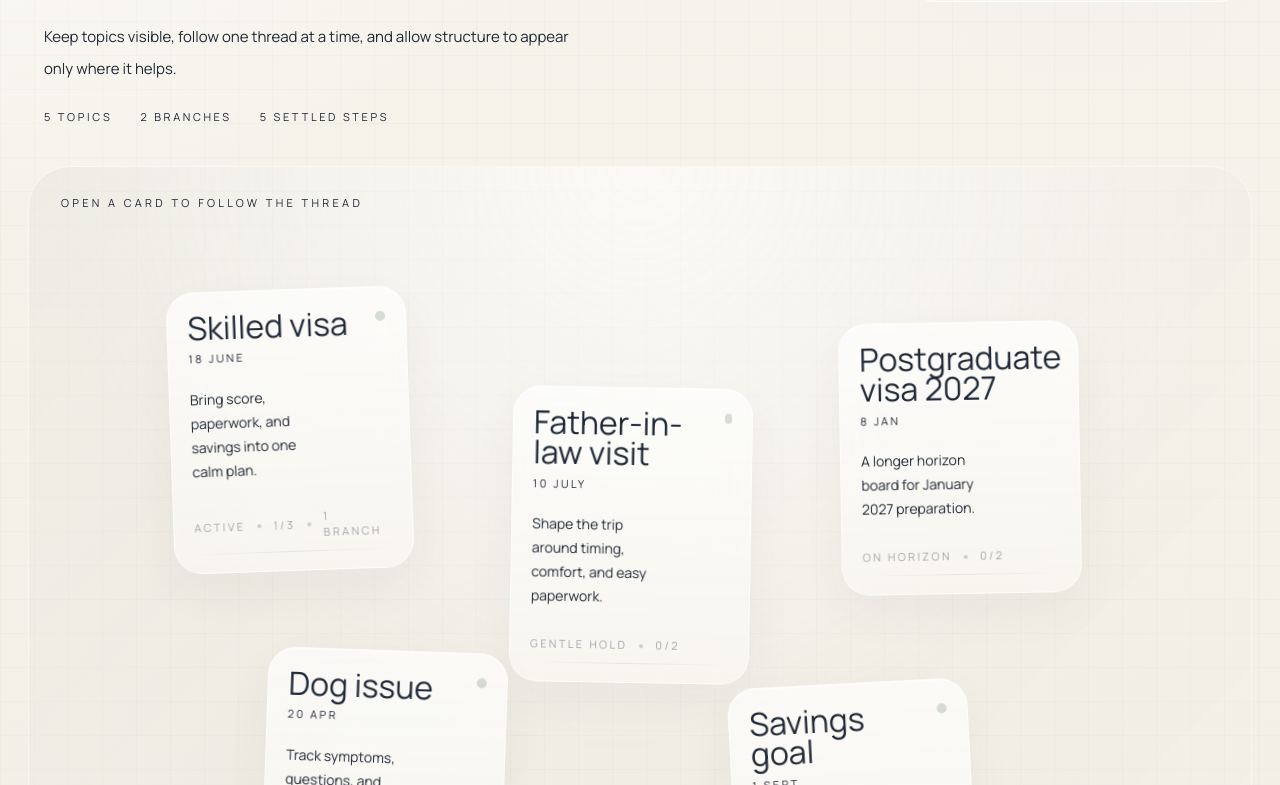
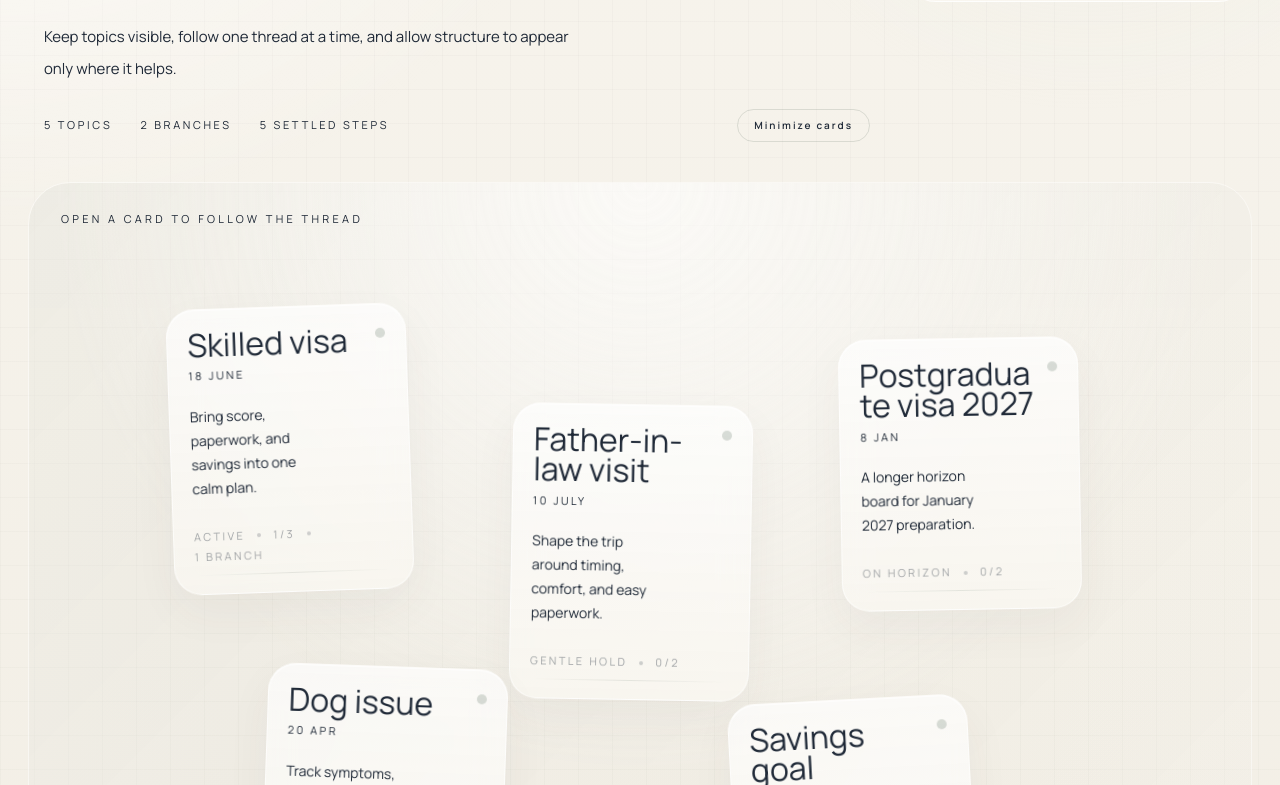
Before and after one commit to luck9217/brainstorm, a Next.js app: page / in a window 1280 px wide. Shown: the part 455-1240 px from the top of the page. Built offline with nearby package versions, Linux system fonts and the light colour scheme.

Commit message:
Add compact card mode and fix text overflow in cards

```diff
--- a/components/board-shell.jsx
+++ b/components/board-shell.jsx
@@ -62,6 +62,7 @@ function ConnectionLine({ line }) {
 export default function BoardShell({ initialTopics }) {
   const [topics, setTopics] = useState(initialTopics);
   const [selectedTopicId, setSelectedTopicId] = useState(null);
+  const [isCompactView, setIsCompactView] = useState(false);
   const [line, setLine] = useState(null);
 
   const cardRefs = useRef({});
@@ -269,6 +270,13 @@ export default function BoardShell({ initialTopics }) {
                 }{" "}
                 settled steps
               </span>
+              <button
+                type="button"
+                onClick={() => setIsCompactView((current) => !current)}
+                className="ml-auto rounded-full border border-sage/25 bg-white/68 px-4 py-2 text-[10px] font-semibold tracking-[0.2em] text-ink/56 transition hover:bg-white"
+              >
+                {isCompactView ? "Expand cards" : "Minimize cards"}
+              </button>
             </div>
           </div>
 
@@ -291,6 +299,7 @@ export default function BoardShell({ initialTopics }) {
                   topics.filter((entry) => entry.parentId === topic.id).length
                 }
                 isActive={topic.id === selectedTopicId}
+                isCompact={isCompactView}
                 onSelect={handleSelectTopic}
                 onMove={handleMoveTopic}
                 cardRef={(node) => {
--- a/components/topic-card.jsx
+++ b/components/topic-card.jsx
@@ -34,6 +34,7 @@ export default function TopicCard({
   topic,
   childCount,
   isActive,
+  isCompact,
   onSelect,
   onMove,
   cardRef,
@@ -157,9 +158,9 @@ export default function TopicCard({
       onPointerUp={endPointerInteraction}
       onPointerCancel={endPointerInteraction}
       aria-pressed={isActive}
-      className={`topic-card card-halo paper-panel absolute z-10 w-[240px] select-none rounded-[28px] border border-white/60 px-5 pb-7 pt-5 text-left transition duration-300 hover:-translate-y-1.5 hover:border-white/85 focus:outline-none focus:ring-2 focus:ring-sage/30 ${
-        isDragging ? "cursor-grabbing" : "cursor-grab"
-      } ${
+      className={`topic-card card-halo paper-panel absolute z-10 overflow-hidden select-none rounded-[28px] border border-white/60 text-left transition duration-300 hover:-translate-y-1.5 hover:border-white/85 focus:outline-none focus:ring-2 focus:ring-sage/30 ${
+        isCompact ? "w-[208px] px-4 pb-4 pt-4" : "w-[240px] px-5 pb-7 pt-5"
+      } ${isDragging ? "cursor-grabbing" : "cursor-grab"} ${
         isActive
           ? "z-20 -translate-y-1.5 border-sage/45 bg-white/92 shadow-[0_22px_48px_rgba(72,67,57,0.12)]"
           : ""
@@ -171,9 +172,13 @@ export default function TopicCard({
         touchAction: "none",
       }}
     >
-      <div className="mb-5 flex items-start justify-between gap-3">
-        <div>
-          <p className="font-heading text-[2rem] leading-[0.95] text-ink">
+      <div
+        className={`${isCompact ? "mb-3" : "mb-5"} flex items-start justify-between gap-3`}
+      >
+        <div className="min-w-0 flex-1">
+          <p
+            className={`${isCompact ? "text-[1.55rem]" : "text-[2rem]"} break-words [overflow-wrap:anywhere] font-heading leading-[0.95] text-ink`}
+          >
             {topic.title}
           </p>
           {topic.dueDate ? (
@@ -182,15 +187,21 @@ export default function TopicCard({
             </p>
           ) : null}
         </div>
-        <span className="mt-1 h-2.5 w-2.5 rounded-full bg-sage/30" />
+        <span className="mt-1 h-2.5 w-2.5 shrink-0 rounded-full bg-sage/30" />
       </div>
 
-      <p className="max-w-[18ch] pr-6 text-[14px] leading-6 text-ink/58">
-        {topic.preview || topic.note}
-      </p>
+      {!isCompact ? (
+        <p className="max-w-[18ch] break-words [overflow-wrap:anywhere] pr-6 text-[14px] leading-6 text-ink/58">
+          {topic.preview || topic.note}
+        </p>
+      ) : null}
 
-      <div className="mt-7 flex items-center gap-3 text-[11px] uppercase tracking-[0.22em] text-ink/40">
-        <span>{topic.status || "Active"}</span>
+      <div
+        className={`${isCompact ? "mt-3" : "mt-7"} flex flex-wrap items-center gap-x-3 gap-y-1 text-[11px] uppercase tracking-[0.22em] text-ink/40`}
+      >
+        <span className="break-words [overflow-wrap:anywhere]">
+          {topic.status || "Active"}
+        </span>
         <span className="h-1 w-1 rounded-full bg-ink/20" />
         <span>{getChecklistProgress(topic.checklist)}</span>
         {childCount ? (
```
